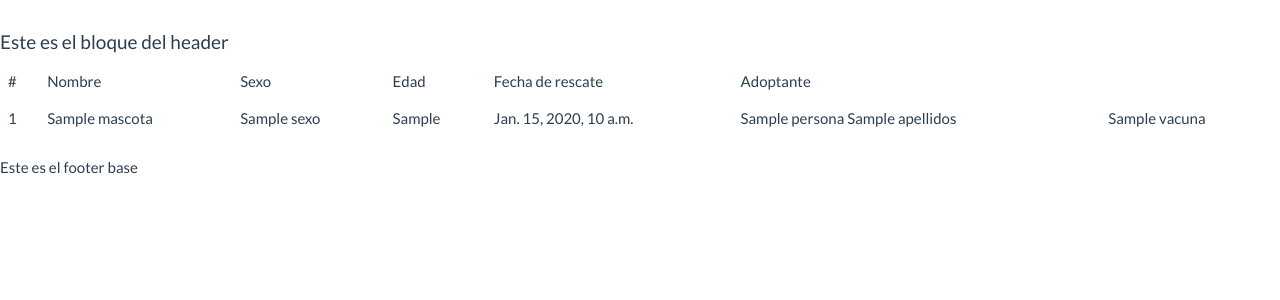
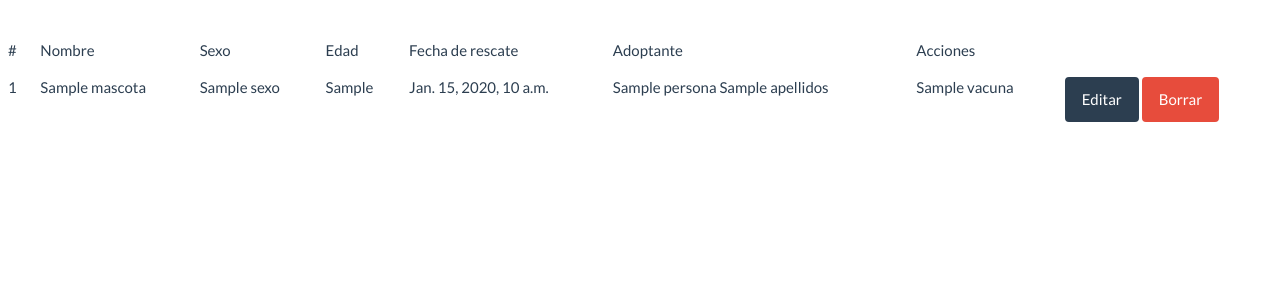
Before and after one commit to victoravendano-wh/RefugioHW-course-django, a Django app: template templates/mascota/mascota_list.html in a window 1280 px wide. Shown: the part 60-360 px from the top of the page. Run offline with Django 3.2, Linux system fonts and the light colour scheme; the template is opened without the code that fills it: most values are stand-ins (such as "Sample title", 1, 10 or a date in 2020); some libraries are stand-ins or nearby versions.

Commit message:
agregamos acciones de edicion y eliminar objetos

```diff
--- a/apps/mascotas/urls.py
+++ b/apps/mascotas/urls.py
@@ -1,6 +1,6 @@
 from django.conf.urls import url, include
 
-from apps.mascotas.views import mas_index, mascota_view, mascota_list
+from apps.mascotas.views import mas_index, mascota_view, mascota_list, mascota_edit, mascota_borrar
 
 
 
@@ -8,6 +8,8 @@ urlpatterns = [
 
 	url(r'^$', mas_index, name='mascota_index'),
 	url(r'^nuevo$', mascota_view, name='mascota_crear'),
-	url(r'^listar', mascota_list, name='lista_mascotas' )
+	url(r'^listar$', mascota_list, name='lista_mascotas' ),
+    url(r'^editar/(?P<id_mascota>\d+)$', mascota_edit, name='edicion_mascotas'),
+    url(r'^borrar/(?P<id_mascota>\d+)$', mascota_borrar, name='borrar_mascota')
 
 ]
--- a/refugio/urls.py
+++ b/refugio/urls.py
@@ -23,5 +23,4 @@ urlpatterns = [
     url(r'^admin/', admin.site.urls),
     url(r'^adopciones/', include('apps.adopciones.urls', namespace="app adopciones")),
     url(r'^mascotas/', include('apps.mascotas.urls', namespace="app mascotas"))
-
 ]
--- /dev/null
+++ b/static/css/style.css
@@ -0,0 +1,3 @@
+body{
+    margin: 10px;
+}
--- a/templates/base/base.html
+++ b/templates/base/base.html
@@ -11,6 +11,7 @@
       {% endblock %}
     </title>
     <link rel="stylesheet" href="{% static 'css/bootstrap.min.css' %}" />
+    <link rel="stylesheet" href="{% static 'css/syle.css'%}">
   </head>
   <body>
     {% block navbar %}
@@ -71,15 +72,15 @@
     {% endblock %}
 
     {% block header %}
-      <h4>Este es el bloque del header</h4>
+      <h4></h4>
     {% endblock %}
 
     {% block content %}
-      <h5>Este es el contenido del archivo base</h5>
+      <h5> </h5>
     {% endblock %}
 
     {% block footer %}
-      <h5>Este es el footer base</h5>
+      <h5></h5>
     {% endblock %}
 
       <script src="{%static 'js/bootstrap.min.js'%}"></script>
--- a/templates/base/header.html
+++ b/templates/base/header.html
@@ -1,7 +1,7 @@
 {%block header%}
 
     <H2>
-        ESTE ES UN HEADERBLOCK
+
     </H2>
 
 {%endblock%}
--- a/templates/mascota/mascota_form.html
+++ b/templates/mascota/mascota_form.html
@@ -5,7 +5,7 @@
 <form method="post">
     {% csrf_token %}
     {{ form.as_p }}
-    <button type="submit">guardar</button>
+    <button class="btn btn-primary" type="submit">guardar</button>
 
 </form>
 
--- a/templates/mascota/mascota_list.html
+++ b/templates/mascota/mascota_list.html
@@ -13,6 +13,7 @@
             <td>Edad</td>
             <td>Fecha de rescate</td>
             <td>Adoptante</td>
+            <td>Acciones</td>
 
         </tr>
 
@@ -33,7 +34,12 @@
                         <td>{{ mascota.fecha_rescate }}</td>
                         <td>{{ mascota.persona.nombre }} {{ mascota.persona.apellidos}}</td>
                         <td>{{ mascota.vacuna.nombre }}</td>
-                    </tr>
+                        <td>
+                            <a class="btn btn-primary" href="{% url 'app mascotas:edicion_mascotas' mascota.id %}">Editar</a>
+                            <a class="btn btn-danger" href="{% url 'app mascotas:borrar_mascota' mascota.id %}">Borrar</a>
+
+                        </td>
+                     </tr>
                 {% endfor %}
             {% else %}
             <h1>
```
Also changed, not shown: apps/mascotas/views.py (+20 -0 lines), templates/mascota/mascota_borrar.html (added, +17 -0 lines), static/css/bootstrap.min.css.
